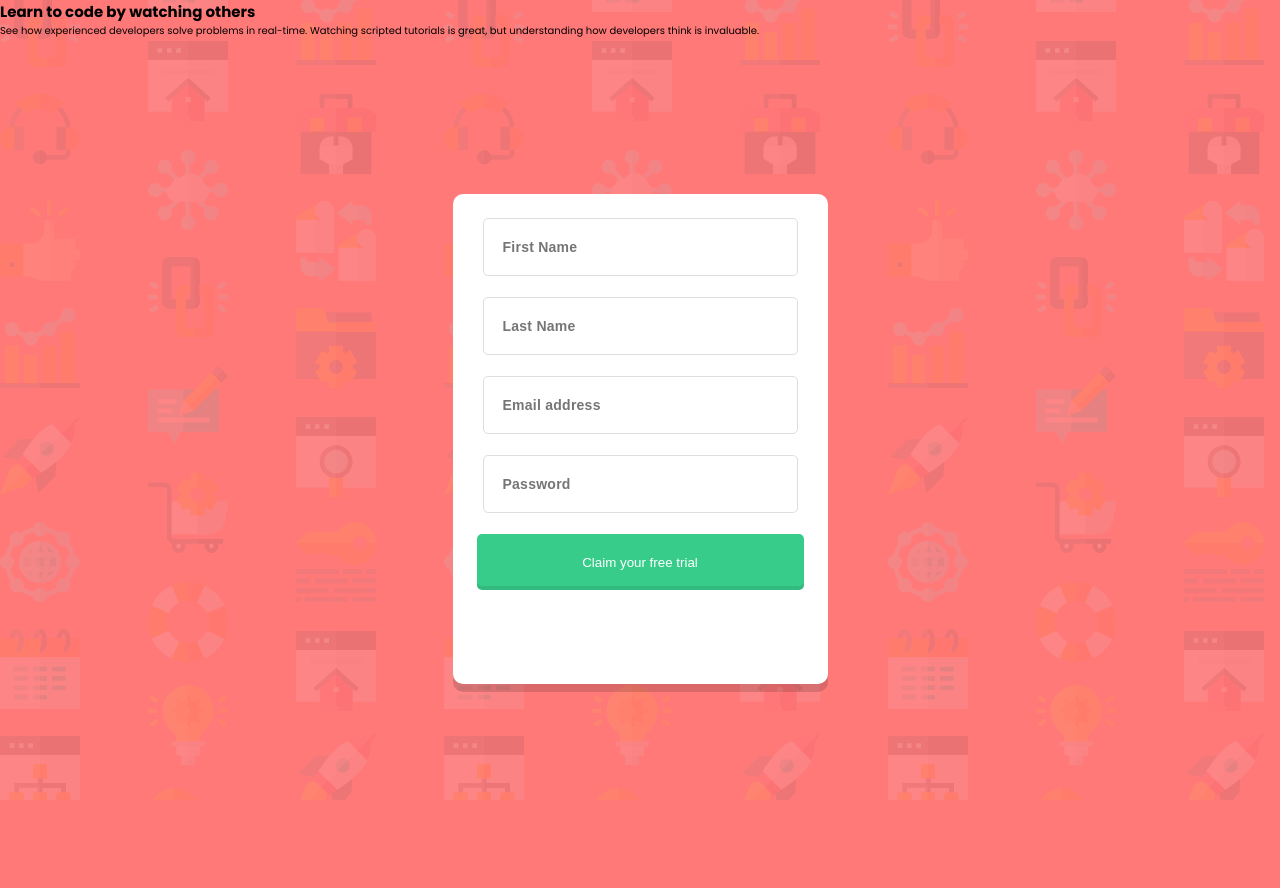
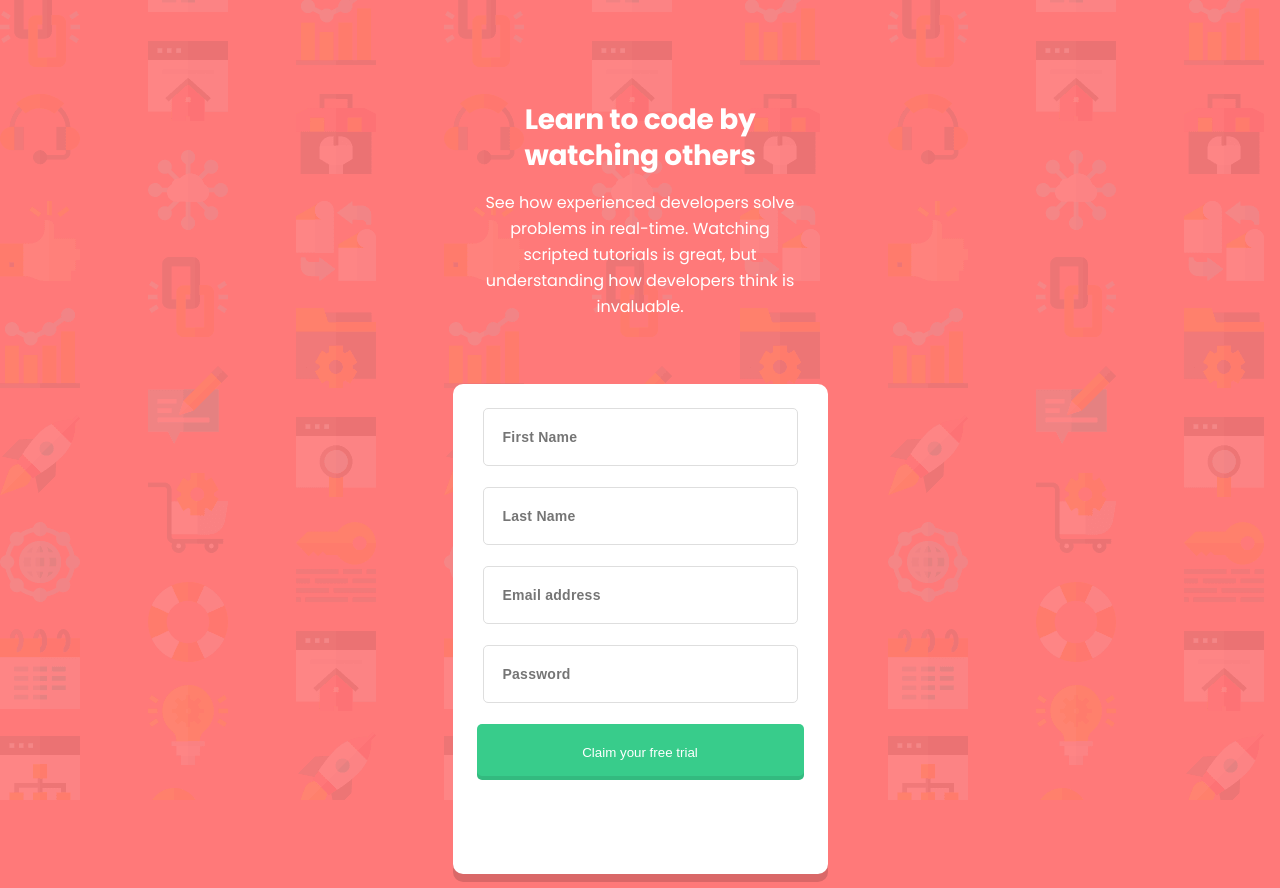
Before and after one commit to TeonaZav/sign-up-component, a React (Create React App) app: page / in a window 1280 px wide. Before the commit the page ends 839 px from the top, so only its background shows below. Built offline with nearby package versions, Linux system fonts and the light colour scheme.

Commit message:
style: add styles to the hero section

```diff
--- a/src/components/SectionHero.jsx
+++ b/src/components/SectionHero.jsx
@@ -1,15 +1,56 @@
+import styled from "styled-components";
 const HeroSection = () => {
   return (
-    <section>
+    <Wrapper>
+      <section className="section-hero">
         <div>
-        <h1>Learn to code by watching others</h1>
+          <h1 className="hero-heading">Learn to code by watching others</h1>
           <p>
             See how experienced developers solve problems in real-time. Watching
-          scripted tutorials is great, but understanding how developers think is
-          invaluable.
+            scripted tutorials is great, but understanding how developers think
+            is invaluable.
           </p>
         </div>
       </section>
+    </Wrapper>
   );
 };
+const Wrapper = styled.section`
+  .section-hero div {
+    width: 32.7rem;
+    display: flex;
+    flex-direction: column;
+    justify-content: center;
+    gap: 1.6rem;
+    margin-bottom: 6.4rem;
+    .hero-heading {
+      font-size: 2.8rem;
+      font-size: 700;
+      line-height: 3.6rem;
+      letter-spacing: -0.29px;
+      text-align: center;
+      color: #ffffff;
+    }
+    p {
+      font-size: 1.6rem;
+      font-size: 500;
+      line-height: 2.6rem;
+      text-align: center;
+      color: #ffffff;
+    }
+  }
+
+  @media (min-width: 90em) {
+    .section-hero div {
+      width: 52.5rem;
+      margin-bottom: 0;
+      .hero-heading {
+        font-size: 5rem;
+        line-height: 5.5rem;
+        letter-spacing: -0.52px;
+      }
+    }
+  }
+`;
+
 export default HeroSection;
--- a/src/components/SignUpForm.jsx
+++ b/src/components/SignUpForm.jsx
@@ -87,8 +87,7 @@ const Wrapper = styled.div`
     flex-direction: column;
     justify-content: center;
     align-items: center;
-    min-height: 100vh;
-    width: 100vw;
+
     .form-ct {
       width: 32.7rem;
       height: 44.2rem;
--- a/src/index.css
+++ b/src/index.css
@@ -30,9 +30,24 @@ body {
   display: flex;
   justify-content: center;
   align-items: center;
-  overflow: hidden;
 }
 code {
   font-family: source-code-pro, Menlo, Monaco, Consolas, "Courier New",
     monospace;
 }
+.App {
+  display: flex;
+  height: 100vh;
+  width: 100vw;
+  flex-direction: column;
+  justify-content: center;
+  align-items: center;
+  padding-top: 8.8rem;
+}
+@media (min-width: 48em) {
+}
+@media (min-width: 90em) {
+  .App {
+    flex-direction: row;
+  }
+}
```
Lines whose indentation alone changed are shown as unchanged.
